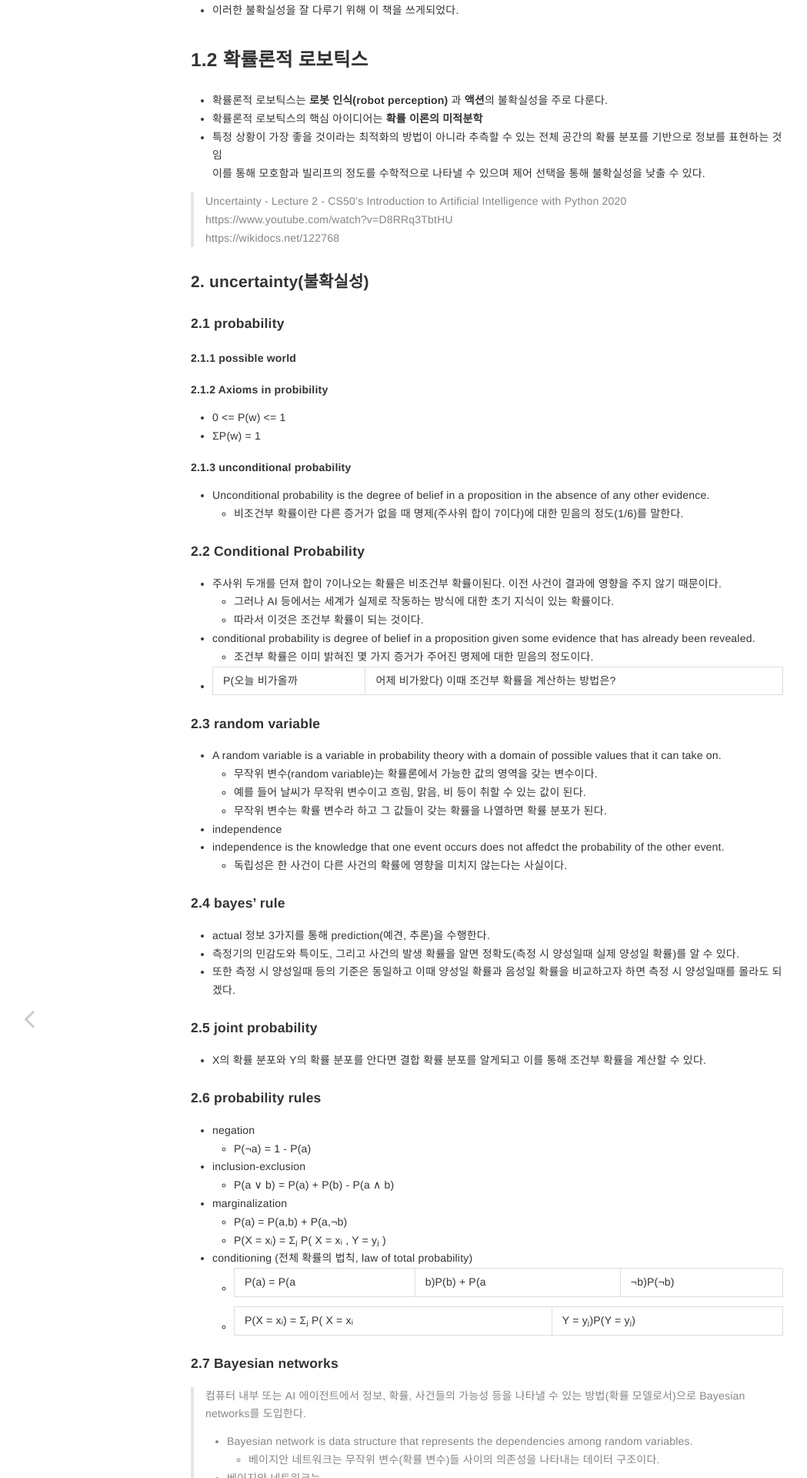
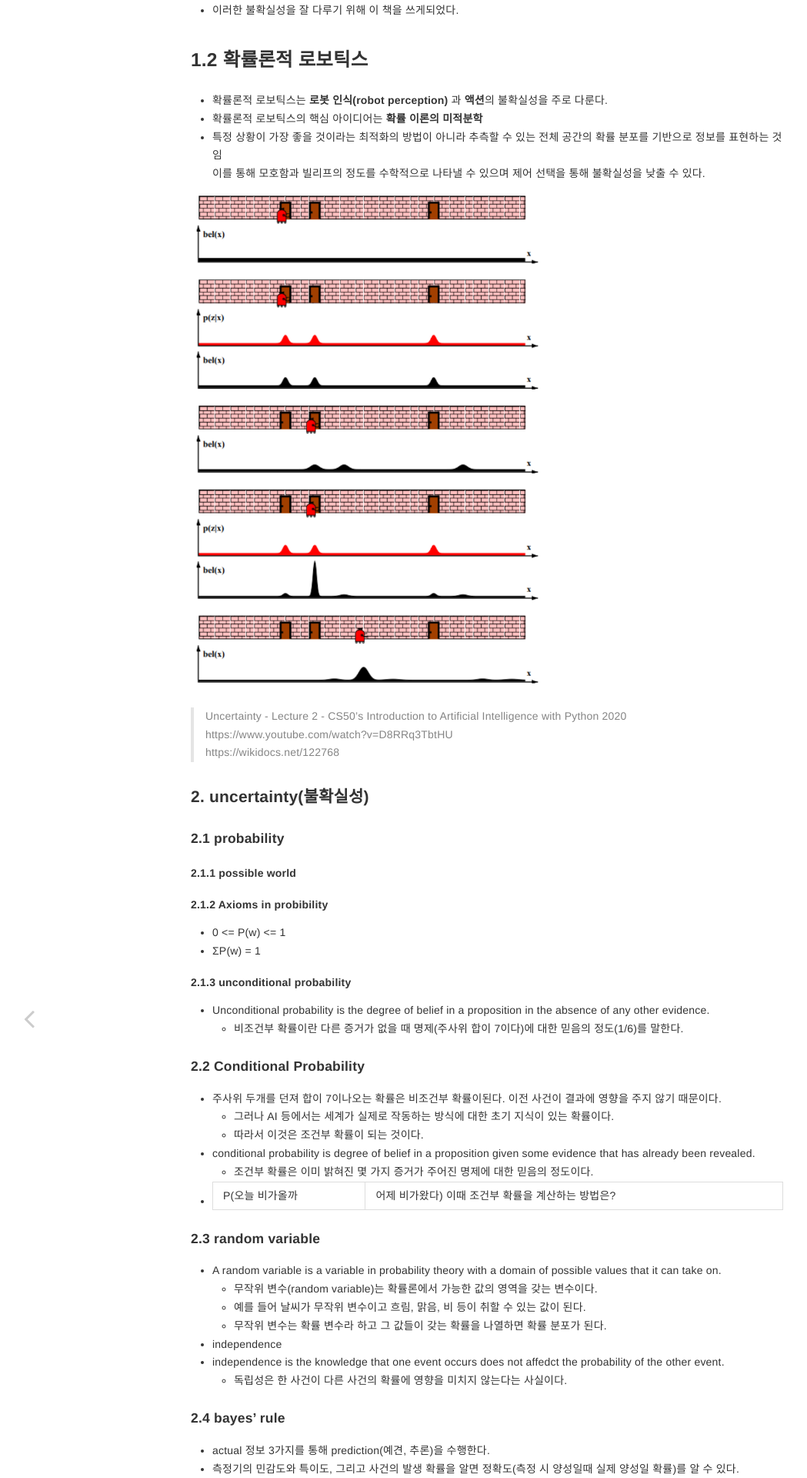
Before and after one commit to contravia-cloud/TechnicalBlog, a Jekyll site: the page built from _posts/2022-04-06-Probabilistic_robotics.md, in a window 1280 px wide. Shown: the part 412-2332 px from the top of the page at 77% size, without its empty margins (7-1056 px from the left). Built offline with Jekyll 4.4.1, drawn with Linux system fonts in a browser that asks for light colours; our own code applies the rules of GitHub Pages for plain Markdown files.

Commit message:
Update 2022-04-06-Probabilistic_robotics.md

```diff
--- a/_posts/2022-04-06-Probabilistic_robotics.md
+++ b/_posts/2022-04-06-Probabilistic_robotics.md
@@ -21,7 +21,7 @@ date: 2022-04-06
 - 특정 상황이 가장 좋을 것이라는 최적화의 방법이 아니라 추측할 수 있는 전체 공간의 확률 분포를 기반으로 정보를 표현하는 것임
   이를 통해 모호함과 빌리프의 정도를 수학적으로 나타낼 수 있으며 제어 선택을 통해 불확실성을 낮출 수 있다.
 
-
+<img src="https://contravia-cloud.github.io/TechnicalBlog/assets/img/화면 캡처 2022-04-06 165948.png" width="60%" height="60%" title="타이틀" alt="bdt2"/>
 
 
 
```
